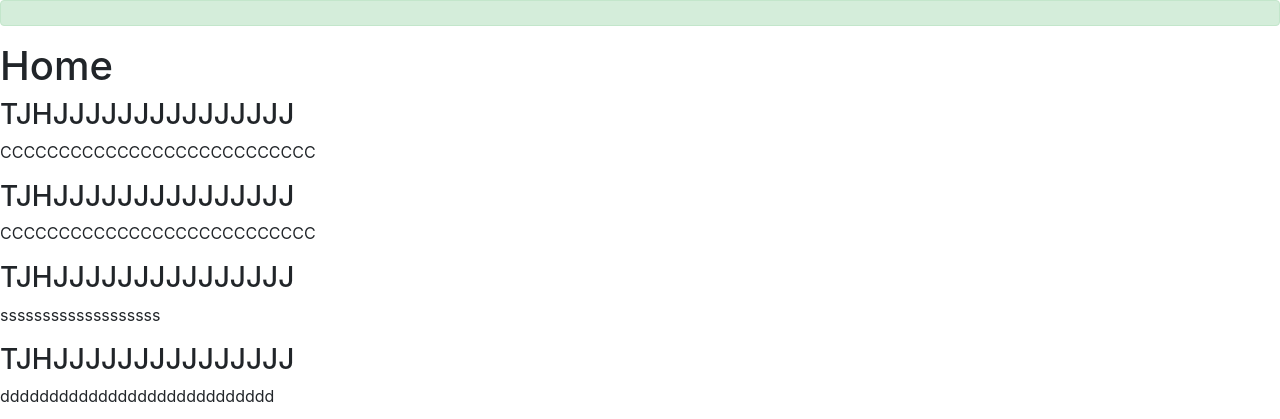
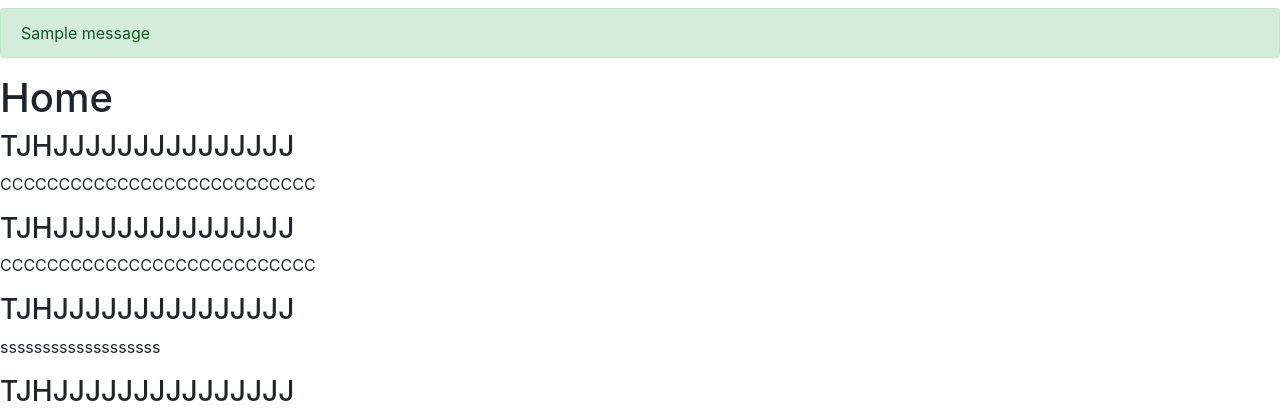
Before and after one commit to Godspower-Eze/Build-a-Mini-social-media-in-Python-using-Flask, a Flask app: page / in a window 1280 px wide. Shown: the part 56-475 px from the top of the page. Run offline with Flask 2, Linux system fonts and the light colour scheme; data comes from the database, SQL or seed files in the repository; both versions use the stored data as it was after the commit; one stand-in notice (Sample message) is shown; some libraries are stand-ins or nearby versions.

Commit message:
I added a flash message on registration

```diff
--- a/socialmedia/templates/base.html
+++ b/socialmedia/templates/base.html
@@ -50,14 +50,14 @@
         </form>
       </div>
     </nav>
-        <div>
+        <div class="mt-2">
         {% with messages = get_flashed_messages(with_categories=true)%}
             {% if messages %}
-              {% if category, message in messages %}
-                  <div class="alert alert-success">
+              {% for category, message in messages %}
+                  <div class="alert alert-{{category}}">
                     {{message}}
                   </div>
-              {% endif %}
+              {% endfor %}
             {% endif %}
         {% endwith %}
     </div>
```
Also changed, not shown: socialmedia/socialmedia.db.
